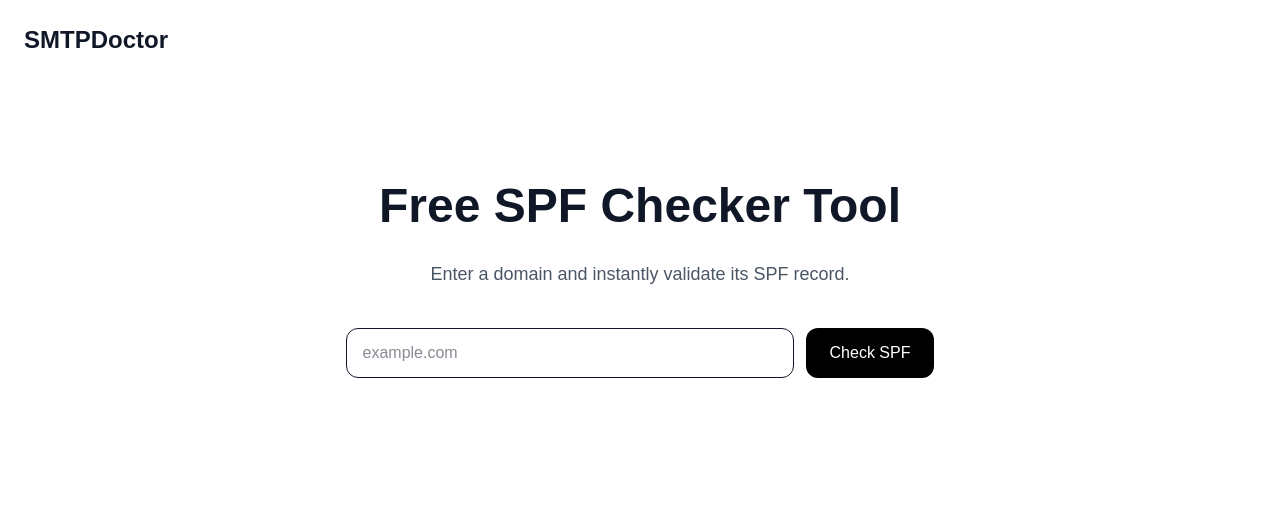
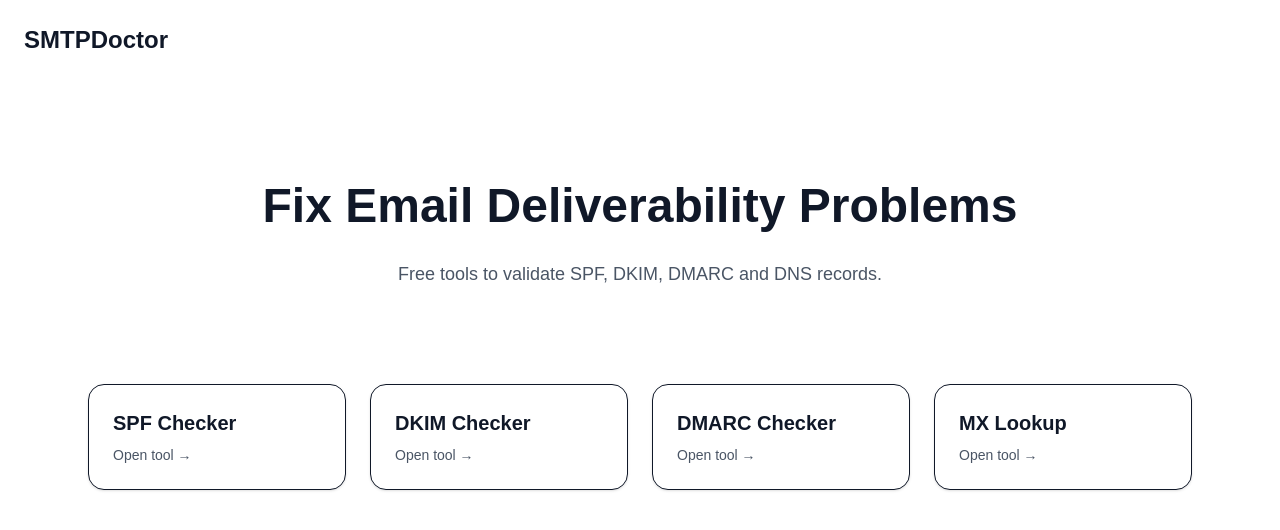
Before and after one commit to rehanraja092000-gif/SMTPDoctor, a Next.js app: page / in a window 1280 px wide. Shown: the top 530 px of the page. Built offline with nearby package versions, Linux system fonts and the light colour scheme.

Commit message:
Homepage + SPF tool routing

```diff
--- a/app/page.tsx
+++ b/app/page.tsx
@@ -1,24 +1,12 @@
-"use client";
-
-import { useState } from "react";
+import Link from "next/link";
 
 export default function Home() {
-  const [domain, setDomain] = useState("");
-  const [result, setResult] = useState<any>(null);
-  const [loading, setLoading] = useState(false);
-
-  const checkSPF = async () => {
-    if (!domain) return;
-
-    setLoading(true);
-    setResult(null);
-
-    const res = await fetch(`/api/spf-check?domain=${domain}`);
-    const data = await res.json();
-
-    setResult(data);
-    setLoading(false);
-  };
+  const tools = [
+    { name: "SPF Checker", href: "/tools/spf-checker" },
+    { name: "DKIM Checker", href: "/tools/dkim-checker" },
+    { name: "DMARC Checker", href: "/tools/dmarc-checker" },
+    { name: "MX Lookup", href: "/tools/mx-lookup" },
+  ];
 
   return (
     <main className="min-h-screen bg-white text-gray-900">
@@ -26,41 +14,29 @@ export default function Home() {
         <h1 className="text-2xl font-bold">SMTPDoctor</h1>
       </nav>
 
-      <section className="mx-auto max-w-4xl px-6 py-24 text-center">
+      <section className="mx-auto max-w-5xl px-6 py-24 text-center">
         <h2 className="text-5xl font-bold leading-tight">
-          Free SPF Checker Tool
+          Fix Email Deliverability Problems
         </h2>
 
         <p className="mt-6 text-lg text-gray-600">
-          Enter a domain and instantly validate its SPF record.
+          Free tools to validate SPF, DKIM, DMARC and DNS records.
         </p>
+      </section>
 
-        <div className="mt-10 flex gap-3 justify-center">
-          <input
-            value={domain}
-            onChange={(e) => setDomain(e.target.value)}
-            placeholder="example.com"
-            className="w-full max-w-md rounded-xl border px-4 py-3"
-          />
-          <button
-            onClick={checkSPF}
-            className="rounded-xl bg-black px-6 py-3 text-white"
+      <section className="mx-auto grid max-w-6xl gap-6 px-6 pb-24 md:grid-cols-4">
+        {tools.map((tool) => (
+          <Link
+            key={tool.name}
+            href={tool.href}
+            className="rounded-2xl border bg-white p-6 shadow-sm hover:shadow-md"
           >
-            {loading ? "Checking..." : "Check SPF"}
-          </button>
-        </div>
-
-        {result && (
-          <div className="mt-10 rounded-2xl border bg-gray-50 p-6 text-left">
-            <p><strong>Domain:</strong> {result.domain}</p>
-            <p><strong>Status:</strong> {result.status}</p>
-            {result.record && (
-              <p className="mt-2 break-all">
-                <strong>Record:</strong> {result.record}
-              </p>
-            )}
-          </div>
-        )}
+            <h3 className="text-xl font-semibold">{tool.name}</h3>
+            <p className="mt-2 text-sm text-gray-600">
+              Open tool →
+            </p>
+          </Link>
+        ))}
       </section>
     </main>
   );
--- /dev/null
+++ b/app/tools/spf-checker/page.tsx
@@ -0,0 +1,60 @@
+"use client";
+
+import { useState } from "react";
+
+export default function SPFChecker() {
+  const [domain, setDomain] = useState("");
+  const [result, setResult] = useState<any>(null);
+  const [loading, setLoading] = useState(false);
+
+  const checkSPF = async () => {
+    if (!domain) return;
+
+    setLoading(true);
+    setResult(null);
+
+    const res = await fetch(`/api/spf-check?domain=${domain}`);
+    const data = await res.json();
+
+    setResult(data);
+    setLoading(false);
+  };
+
+  return (
+    <main className="min-h-screen bg-white text-gray-900 px-6 py-16">
+      <div className="mx-auto max-w-4xl">
+        <h1 className="text-4xl font-bold">SPF Checker</h1>
+        <p className="mt-3 text-gray-600">
+          Validate SPF records instantly.
+        </p>
+
+        <div className="mt-8 flex gap-3">
+          <input
+            value={domain}
+            onChange={(e) => setDomain(e.target.value)}
+            placeholder="example.com"
+            className="flex-1 rounded-xl border px-4 py-3"
+          />
+          <button
+            onClick={checkSPF}
+            className="rounded-xl bg-black px-6 py-3 text-white"
+          >
+            {loading ? "Checking..." : "Check SPF"}
+          </button>
+        </div>
+
+        {result && (
+          <div className="mt-8 rounded-2xl border bg-gray-50 p-6">
+            <p><strong>Domain:</strong> {result.domain}</p>
+            <p><strong>Status:</strong> {result.status}</p>
+            {result.record && (
+              <p className="mt-2 break-all">
+                <strong>Record:</strong> {result.record}
+              </p>
+            )}
+          </div>
+        )}
+      </div>
+    </main>
+  );
+}
```
